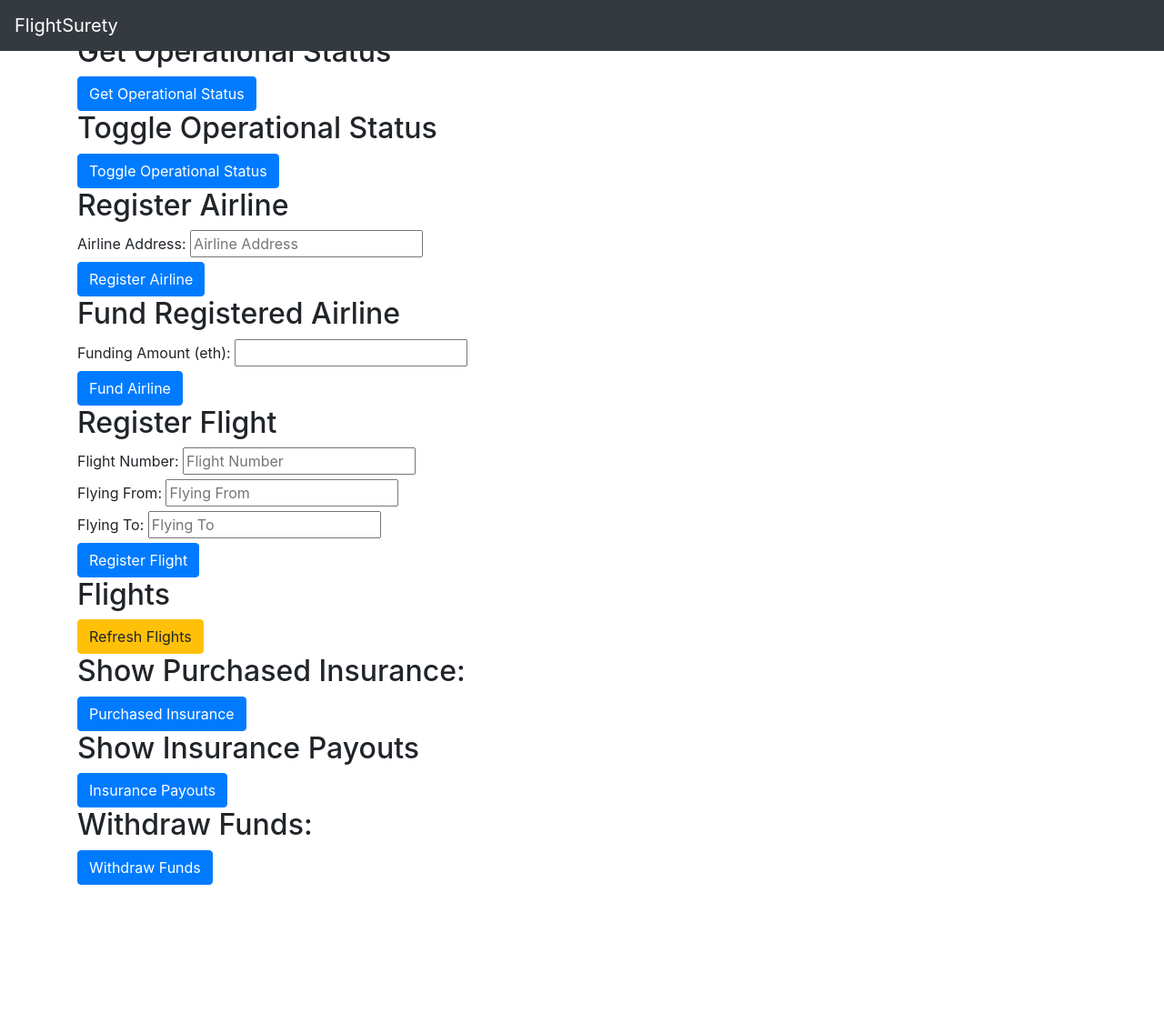
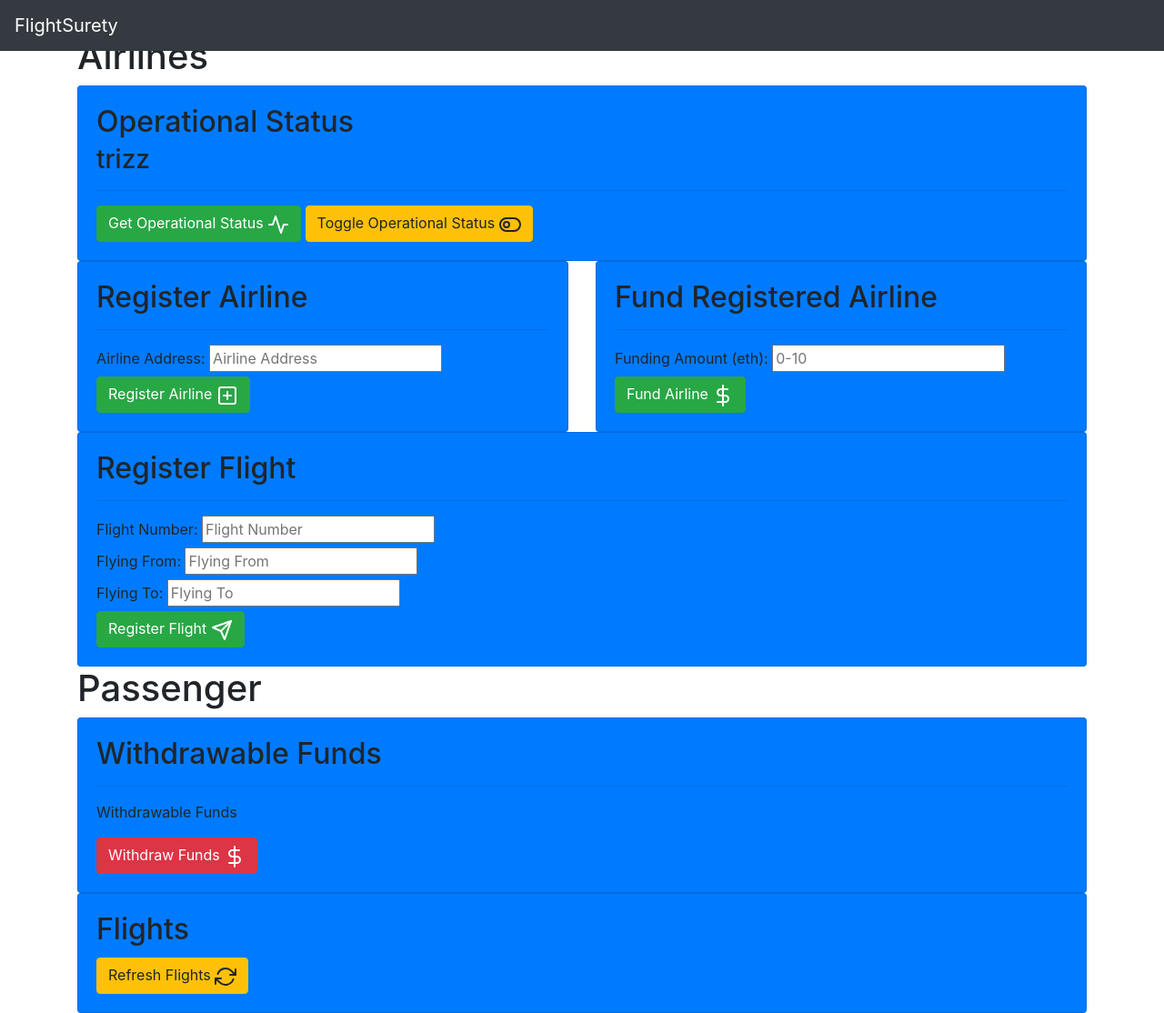
Before and after one commit to scliff108/udacity_FlightSurety, a website: page src/dapp/index.html in a window 1280 px wide. Shown: the whole page at 91% size. Before the commit the page ends 973 px from the top, so only its background shows below. Drawn offline with nearby package versions, Linux system fonts and the light colour scheme.

Commit message:
Remake Front-End

```diff
--- a/src/dapp/contract.js
+++ b/src/dapp/contract.js
@@ -100,8 +100,6 @@ export default class Contract {
 
     getFlightInformation(flightKey, callback) {
         let self = this;
-        self.flightSuretyData.methods.flights(flightKey).call((error, flightInfo) => {
-            callback(error, flightInfo);
-        });
+        self.flightSuretyData.methods.flights(flightKey).call();
     }
 }
--- a/src/dapp/flightsurety.css
+++ b/src/dapp/flightsurety.css
@@ -8,8 +8,11 @@ body {
     margin-top: 80px;
     background-color: #000;
     opacity: 0.95;
+    padding: 40px;
+}
+.container h1 {
+
     color: #fff;
-    padding: 40px;
 }
 
 div.btn-group {
@@ -59,3 +62,6 @@ a:hover {
 button {
     margin-bottom: 10px;
 }
+#operational-status:first-letter {
+    text-transform: capitalize;
+}
--- a/src/dapp/index.html
+++ b/src/dapp/index.html
@@ -32,34 +32,53 @@
             </div>
         </div>
 
-        <div class="top-20">
-            <h2>Get Operational Status</h2>
-            <btn class="btn btn-primary" id="get-operational">Get Operational Status</btn>
+
+        <section class="top-20 airline">
+            <h1>Airlines</h1>
+            <div class="row">
+                <div class="col-sm-12">
+                    <div class="card bg-primary">
+                        <div class="card-body">
+                            <h2 class="card-title">Operational Status</h2>
+                            <h3 class="card-subtitle mb-2" id="operational-status">trizz</h3>
+                            <hr />
+                            <button class="btn btn-success" id="get-operational">Get Operational Status <i data-feather="activity"></i></button>
+                            <button class="btn btn-warning" id="toggle-operational">Toggle Operational Status <i data-feather="toggle-left"></i></button>
+                        </div>
+                    </div>
                 </div>
 
-        <div class="top-20">
-            <h2>Toggle Operational Status</h2>
-            <btn class="btn btn-primary" id="toggle-operational">Toggle Operational Status</btn>
-        </div>
-
-        <div class="top-20 airline">
-            <h2>Register Airline</h2>
+                <div class="col-sm-6">
+                    <div class="card bg-primary">
+                        <div class="card-body">
+                            <h2 class="card-title">Register Airline</h2>
+                            <hr />
                             <label for="airline-address">Airline Address:</label>
                             <input type="text" id="airline-address" placeholder="Airline Address">
                             <br />
-            <btn class="btn btn-primary" id="register-airline">Register Airline</btn>
+                            <button class="btn btn-success" id="register-airline">Register Airline <i data-feather="plus-square"></i></button>
+                        </div>
+                    </div>
                 </div>
 
-        <div class="top-20 airline">
-            <h2>Fund Registered Airline</h2>
+                <div class="col-sm-6">
+                    <div class="card bg-primary">
+                        <div class="card-body">
+                            <h2 class="card-title">Fund Registered Airline</h2>
+                            <hr />
                             <label for="funding-amount" class="form">Funding Amount (eth):</label>
-            <input type="number" id="funding-amount" min="10">
+                            <input type="number" id="funding-amount" min="10" placeholder="0-10">
                             <br />
-            <btn class="btn btn-primary" id="fund-airline">Fund Airline</btn>
+                            <button class="btn btn-success" id="fund-airline">Fund Airline <i data-feather="dollar-sign"></i></button>
+                        </div>
+                    </div>
                 </div>
 
-        <div class="top-20 airline">
-            <h2>Register Flight</h2>
+                <div class="col-sm-12">
+                    <div class="card bg-primary">
+                        <div class="card-body">
+                            <h2 class="card-title">Register Flight</h2>
+                            <hr />
                             <label for="flight-number">Flight Number:</label>
                             <input type="text" id="flight-number" placeholder="Flight Number">
                             <br />
@@ -69,33 +88,44 @@
                             <label for="arrival-location">Flying To:</label>
                             <input type="text" id="arrival-location" placeholder="Flying To">
                             <br />
-            <btn class="btn btn-primary" id="register-flight">Register Flight</btn>
+                            <button class="btn btn-success" id="register-flight">Register Flight <i data-feather="send"></i></button>
                         </div>
+                    </div>
+                </div>
+            </div>
+        </section>
 
-        <div class="top-20">
-            <h2>Flights</h2>
-            <btn class="btn btn-warning" id="refresh-flights">Refresh Flights</btn>
+        <section class="top-20 passenger">
+            <h1>Passenger</h1>
+            <div class="row">
+                <div class="col-sm-12">
+                    <div class="card bg-primary">
+                        <div class="card-body">
+                            <h2 class="card-title">Withdrawable Funds</h2>
+                            <hr />
+                            <p id="withdrawable-funds">Withdrawable Funds</p>
+                            <button class="btn btn-danger" id="withdraw-funds">Withdraw Funds <i data-feather="dollar-sign"></i></button>
+                        </div>
+                    </div>
+                </div>
+            </div>
+            <div class="row">
+                <div class="col-sm-12">
+                    <div class="card bg-primary">
+                        <div class="card-body">
+                            <h2 class="card-title">Flights</h2>
+                            <button class="btn btn-warning" id="refresh-flights">Refresh Flights <i data-feather="refresh-cw"></i></button>
                             <div class="row" id="flights-container">
                             </div>
                         </div>
-
-
-
-        <div class="top-20">
-            <h2>Show Purchased Insurance:</h2>
-            <btn class="btn btn-primary" id="purchased-insurance">Purchased Insurance</btn>
+                    </div>
+                </div>
             </div>
 
-        <div class="top-20">
-            <h2>Show Insurance Payouts</h2>
-            <btn class="btn btn-primary" id="insurance-payouts">Insurance Payouts</btn>
-        </div>
+        </section>
 
-        <div class="top-20">
-            <h2>Withdraw Funds:</h2>
-            <btn class="btn btn-primary" id="withdraw-funds">Withdraw Funds</btn>
-        </div>
     </main>
+
     <script src="https://code.jquery.com/jquery-3.3.1.slim.min.js" integrity="sha384-q8i/X+965DzO0rT7abK41JStQIAqVgRVzpbzo5smXKp4YfRvH+8abtTE1Pi6jizo" crossorigin="anonymous"></script>
     <script src="https://cdnjs.cloudflare.com/ajax/libs/popper.js/1.14.7/umd/popper.min.js" integrity="sha384-UO2eT0CpHqdSJQ6hJty5KVphtPhzWj9WO1clHTMGa3JDZwrnQq4sF86dIHNDz0W1" crossorigin="anonymous"></script>
     <script src="https://stackpath.bootstrapcdn.com/bootstrap/4.3.1/js/bootstrap.min.js" integrity="sha384-JjSmVgyd0p3pXB1rRibZUAYoIIy6OrQ6VrjIEaFf/nJGzIxFDsf4x0xIM+B07jRM" crossorigin="anonymous"></script>
```
Also changed, not shown: src/dapp/index.js (+38 -60 lines), 1 other file. Lines whose indentation alone changed are shown as unchanged.
